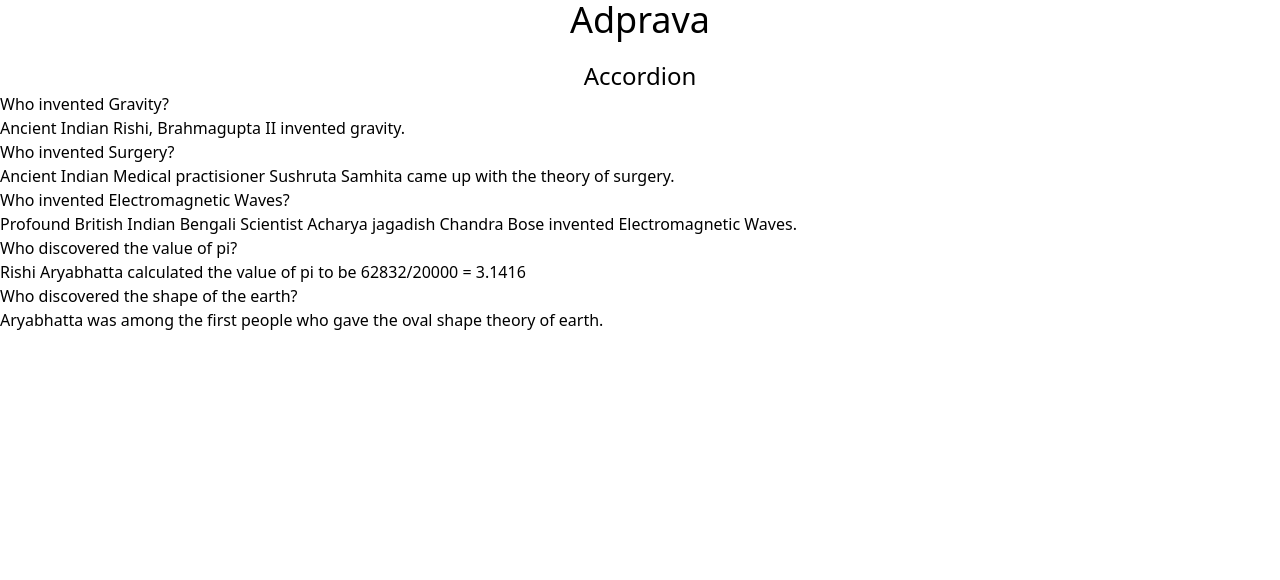
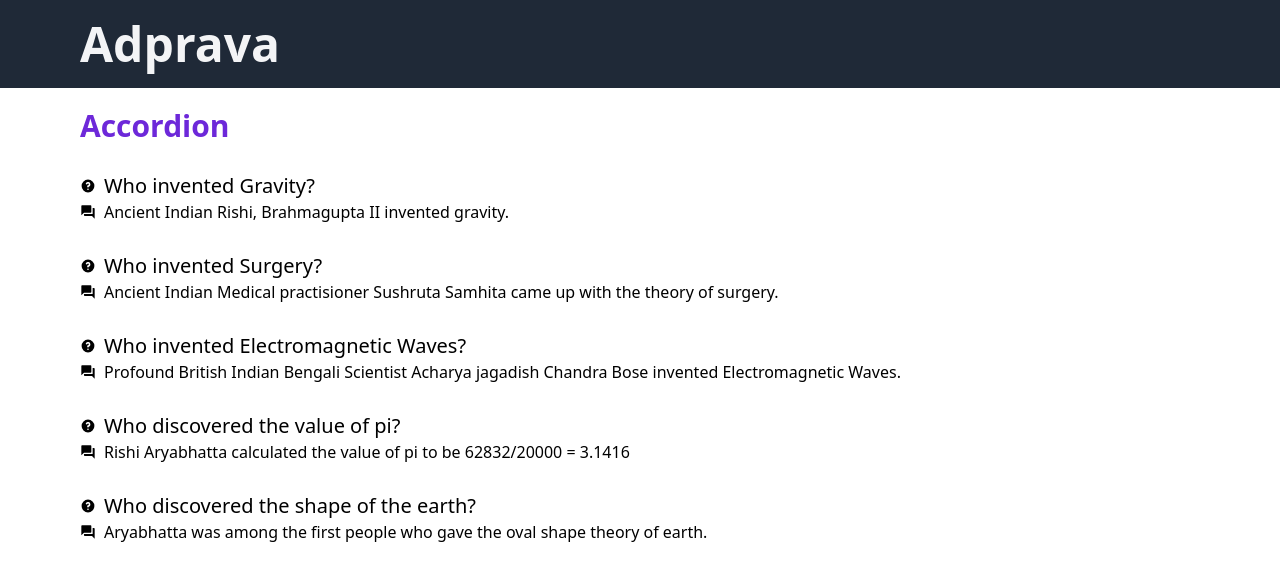
Before and after one commit to yunusparvezkhan/adprava, a React (Create React App) app: page / in a window 1280 px wide. Shown: the top 580 px of the page. Built offline with nearby package versions, Linux system fonts and the light colour scheme.

Commit message:
v1 Delta 2.3 || Some styles

```diff
--- a/src/App.js
+++ b/src/App.js
@@ -5,7 +5,7 @@ import Accordion from "./components/Accordion";
 function App() {
   return (
     <div className="App">
-      <h1 className="text-4xl text-center">Adprava</h1>
+      <h1 className="text-5xl font-semibold text-gray-100 py-5 bg-gray-800 pl-20">Adprava</h1>
       {/* <ButtonPage /> */}
       <Accordion />
     </div >
--- a/src/components/Accordion.js
+++ b/src/components/Accordion.js
@@ -1,4 +1,6 @@
-import React from 'react'
+import React from 'react';
+import { HiQuestionMarkCircle } from 'react-icons/hi';
+import { MdQuestionAnswer } from 'react-icons/md';
 
 const Accordion = () => {
 
@@ -29,9 +31,15 @@ const Accordion = () => {
     const renderData = () => {
         return qnadata.map(({ q, a }) => {
             return (
-                <div>
-                    <h3>{q}</h3>
-                    <p>{a}</p>
+                <div className='ml-20 mt-7'>
+                    <div className='flex items-center'>
+                        <HiQuestionMarkCircle className='mr-2' />
+                        <h3 className='text-xl font-medium'>{q}</h3>
+                    </div>
+                    <div className='flex items-center'>
+                        <MdQuestionAnswer className='mr-2' />
+                        <p className='text'>{a}</p>
+                    </div>
                 </div>
             )
         })
@@ -39,7 +47,7 @@ const Accordion = () => {
 
     return (
         <div>
-            <h1 className='text-2xl text-center mt-5' >Accordion</h1>
+            <h1 className='text-3xl mt-5 ml-20 font-black text-violet-700' >Accordion</h1>
             <div>
                 {renderData()}
             </div>
```
